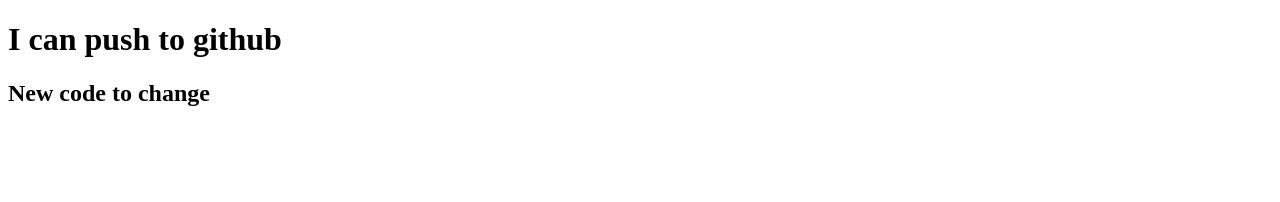
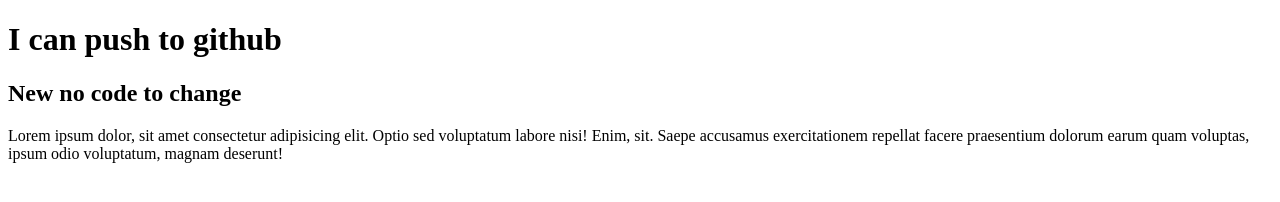
Before and after one commit to chowdhurymdbappi/my-project-01, a plain HTML site: page index.html in a window 1280 px wide. Drawn offline with Linux system fonts and the light colour scheme.

Commit message:
new blog added

```diff
--- a/index.html
+++ b/index.html
@@ -7,6 +7,11 @@
 </head>
 <body>
     <h1>I can push to github</h1>
-    <h2>New code to change</h2>
+    <h2>New no code to change</h2>
+    <div>
+    <p>
+        Lorem ipsum dolor, sit amet consectetur adipisicing elit. Optio sed voluptatum labore nisi! Enim, sit. Saepe accusamus exercitationem repellat facere praesentium dolorum earum quam voluptas, ipsum odio voluptatum, magnam deserunt!
+    </p>
+</div>
 </body>
 </html>
```
